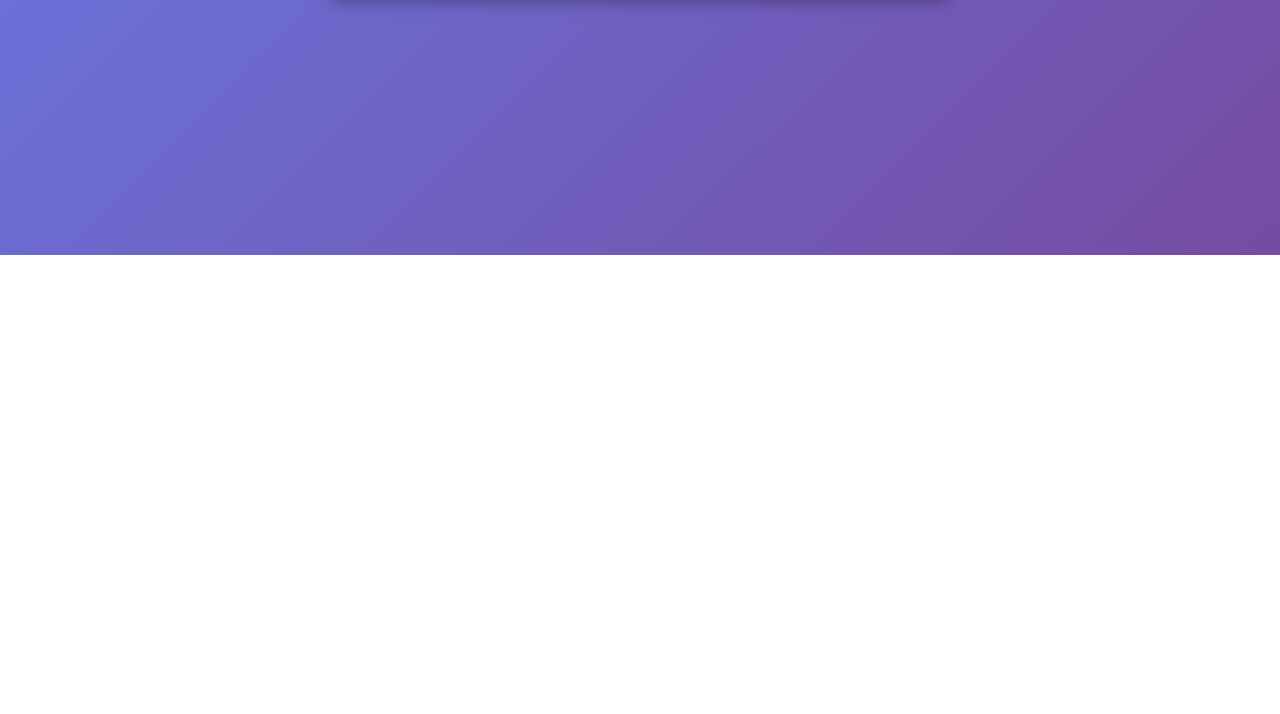
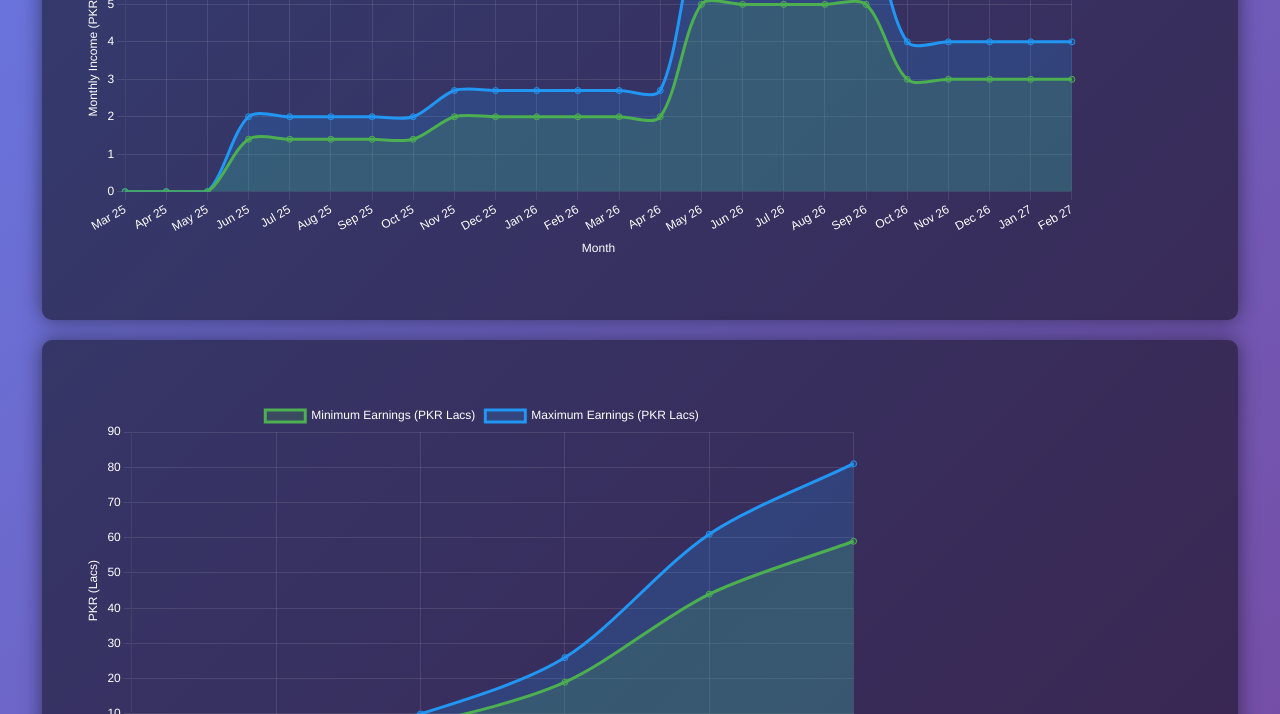
Before and after one commit to Ahmad-Mahboob/Unique-Countdown, a plain HTML site: page index.html in a window 1280 px wide. Shown: the part 545-1259 px from the top of the page. Before the commit the page ends 800 px from the top, so only its background shows below. Drawn offline with nearby package versions, Linux system fonts and the light colour scheme.

Commit message:
Update index.html

```diff
--- a/index.html
+++ b/index.html
@@ -3,36 +3,42 @@
 <head>
   <meta charset="UTF-8" />
   <meta name="viewport" content="width=device-width, initial-scale=1" />
-  <title>Countdown Timer</title>
+  <title>Financial Dashboard</title>
+  <script src="https://cdn.jsdelivr.net/npm/chart.js"></script>
   <style>
-    /* Base Styles */
     body {
       margin: 0;
-      padding: 0;
+      padding: 20px;
       background: linear-gradient(135deg, #667eea, #764ba2);
       font-family: 'Helvetica Neue', sans-serif;
-      display: flex;
-      justify-content: center;
-      align-items: center;
-      height: 100vh;
       color: #fff;
+      min-height: 100vh;
+      box-sizing: border-box;
     }
+
     .container {
       text-align: center;
       background: rgba(0, 0, 0, 0.5);
       padding: 40px;
       border-radius: 10px;
       box-shadow: 0 0 20px rgba(0, 0, 0, 0.5);
+      margin: 20px auto;
+      max-width: 90%;
+      overflow-x: auto;
     }
+
     h1 {
       margin-bottom: 20px;
       font-size: 2.5rem;
     }
+
     .timer {
       display: flex;
       justify-content: center;
       gap: 20px;
+      flex-wrap: wrap;
     }
+
     .time-box {
       background: rgba(255, 255, 255, 0.2);
       padding: 20px;
@@ -40,20 +46,28 @@
       min-width: 80px;
       transition: transform 0.3s;
     }
+
     .time-box:hover {
       transform: scale(1.1);
     }
+
     .number {
       font-size: 2.5rem;
       font-weight: bold;
     }
+
     .label {
       font-size: 1rem;
       margin-top: 10px;
     }
+
+    canvas {
+      margin: 20px 0;
+    }
   </style>
 </head>
 <body>
+  <!-- Countdown Timer -->
   <div class="container">
     <h1>Countdown to 01 Feb 2027</h1>
     <div class="timer">
@@ -76,15 +90,24 @@
     </div>
   </div>
 
+  <!-- Monthly Income Chart -->
+  <div class="container">
+    <canvas id="monthlyIncomeChart" width="1000" height="400"></canvas>
+  </div>
+
+  <!-- Earnings Roadmap Chart -->
+  <div class="container">
+    <canvas id="earningsChart" width="800" height="400"></canvas>
+  </div>
+
   <script>
-    // Target date: 01 Feb 2027 at 00:00:00
+    // Countdown Timer Script
     const targetDate = new Date('February 1, 2027 00:00:00');
 
     function updateTimer() {
       const now = new Date();
       const timeDiff = targetDate - now;
 
-      // If the countdown is finished, display all zeros.
       if (timeDiff <= 0) {
         document.getElementById('days').innerText = '00';
         document.getElementById('hours').innerText = '00';
@@ -99,16 +122,160 @@
       const minutes = Math.floor((totalSeconds % 3600) / 60);
       const seconds = totalSeconds % 60;
 
-      // Update the DOM elements
       document.getElementById('days').innerText = days;
       document.getElementById('hours').innerText = hours < 10 ? '0' + hours : hours;
       document.getElementById('minutes').innerText = minutes < 10 ? '0' + minutes : minutes;
       document.getElementById('seconds').innerText = seconds < 10 ? '0' + seconds : seconds;
     }
 
-    // Initial call and update every second
     updateTimer();
     setInterval(updateTimer, 1000);
+
+    // Monthly Income Chart Script
+    const monthlyLabels = [
+      'Mar 25', 'Apr 25', 'May 25', 'Jun 25', 'Jul 25', 'Aug 25', 'Sep 25', 'Oct 25',
+      'Nov 25', 'Dec 25', 'Jan 26', 'Feb 26', 'Mar 26', 'Apr 26', 'May 26', 'Jun 26',
+      'Jul 26', 'Aug 26', 'Sep 26', 'Oct 26', 'Nov 26', 'Dec 26', 'Jan 27', 'Feb 27'
+    ];
+
+    const ctxMonthly = document.getElementById('monthlyIncomeChart').getContext('2d');
+    new Chart(ctxMonthly, {
+      type: 'line',
+      data: {
+        labels: monthlyLabels,
+        datasets: [{
+          label: 'Minimum Monthly Income (PKR Lacs)',
+          data: [0,0,0,1.4,1.4,1.4,1.4,1.4,2,2,2,2,2,2,5,5,5,5,5,3,3,3,3,3],
+          borderColor: '#4CAF50',
+          backgroundColor: 'rgba(76, 175, 80, 0.2)',
+          fill: true,
+          tension: 0.3
+        },
+        {
+          label: 'Maximum Monthly Income (PKR Lacs)',
+          data: [0,0,0,2,2,2,2,2,2.7,2.7,2.7,2.7,2.7,2.7,7,7,7,7,7,4,4,4,4,4],
+          borderColor: '#2196F3',
+          backgroundColor: 'rgba(33, 150, 243, 0.2)',
+          fill: true,
+          tension: 0.3
+        }]
+      },
+      options: {
+        responsive: false,
+        scales: {
+          y: {
+            title: { display: true, text: 'Monthly Income (PKR Lacs)', color: '#fff' },
+            min: 0,
+            max: 8,
+            ticks: { color: '#fff' },
+            grid: { color: 'rgba(255,255,255,0.1)' }
+          },
+          x: {
+            title: { display: true, text: 'Month', color: '#fff' },
+            ticks: { autoSkip: false, color: '#fff' },
+            grid: { color: 'rgba(255,255,255,0.1)' }
+          }
+        },
+        plugins: {
+          legend: { labels: { color: '#fff' } },
+          annotation: {
+            annotations: {
+              phase1: {
+                type: 'box',
+                xMin: 'Mar 25',
+                xMax: 'May 25',
+                backgroundColor: 'rgba(200, 200, 200, 0.2)',
+                borderWidth: 0,
+                label: {
+                  content: 'Phase 1: Skill Building',
+                  position: 'start',
+                  color: '#fff'
+                }
+              },
+              phase4: {
+                type: 'box',
+                xMin: 'May 26',
+                xMax: 'Sep 26',
+                backgroundColor: 'rgba(255, 165, 0, 0.2)',
+                borderWidth: 0,
+                label: {
+                  content: 'Phase 4: Full-Time Hustle',
+                  position: 'end',
+                  color: '#fff'
+                }
+              }
+            }
+          }
+        }
+      }
+    });
+
+    // Earnings Roadmap Chart Script
+    const earningsLabels = [
+      'Mar 2025', 'Jun 2025', 'Oct 2025',
+      'Apr 2026', 'Sep 2026', 'Feb 2027'
+    ];
+
+    const ctxEarnings = document.getElementById('earningsChart').getContext('2d');
+    new Chart(ctxEarnings, {
+      type: 'line',
+      data: {
+        labels: earningsLabels,
+        datasets: [{
+          label: 'Minimum Earnings (PKR Lacs)',
+          data: [0, 0, 7, 19, 44, 59],
+          borderColor: '#4CAF50',
+          backgroundColor: 'rgba(76, 175, 80, 0.2)',
+          fill: true,
+          tension: 0.3
+        },
+        {
+          label: 'Maximum Earnings (PKR Lacs)',
+          data: [0, 0, 10, 26, 61, 81],
+          borderColor: '#2196F3',
+          backgroundColor: 'rgba(33, 150, 243, 0.2)',
+          fill: true,
+          tension: 0.3
+        }]
+      },
+      options: {
+        responsive: false,
+        scales: {
+          y: {
+            title: { display: true, text: 'PKR (Lacs)', color: '#fff' },
+            min: 0,
+            max: 90,
+            ticks: { color: '#fff' },
+            grid: { color: 'rgba(255,255,255,0.1)' }
+          },
+          x: {
+            title: { display: true, text: 'Timeline', color: '#fff' },
+            ticks: { color: '#fff' },
+            grid: { color: 'rgba(255,255,255,0.1)' }
+          }
+        },
+        plugins: {
+          legend: { labels: { color: '#fff' } },
+          annotation: {
+            annotations: {
+              goalLine: {
+                type: 'line',
+                yMin: 45,
+                yMax: 45,
+                borderColor: '#FF5722',
+                borderWidth: 2,
+                borderDash: [5, 5],
+                label: {
+                  content: 'Your Goal (45 Lacs)',
+                  position: 'end',
+                  color: '#fff'
+                }
+              }
+            }
+          }
+        }
+      }
+    });
   </script>
 </body>
 </html>
```
